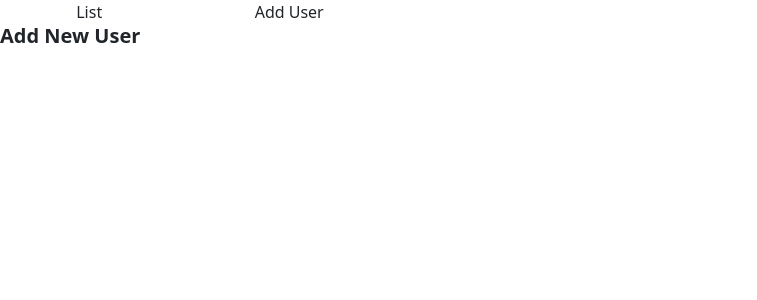
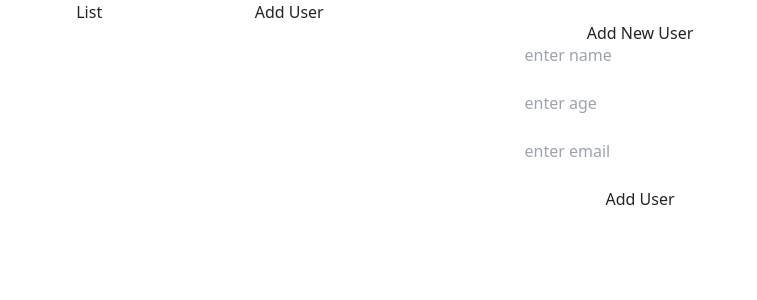
Before and after one commit to raju15022004/React_coder, a React (Vite) app in the folder react_coder/: page /add in a window 1280 px wide. Shown: the top 300 px of the page, without its empty margins (0-757 px from the left). Built offline with nearby package versions, Linux system fonts and the light colour scheme.

Commit message:
UserList.jsx

```diff
--- a/react_coder/src/UserAdd.jsx
+++ b/react_coder/src/UserAdd.jsx
@@ -1,8 +1,33 @@
+import { useState } from "react";
+
 function UserAdd(){
+  const [name,setName]=useState('')
+  const [age,setAge]=useState('')
+  const [email,setEmail]=useState('')
 
+  const createUser=async()=>{
+    console.log(name,age,email);
+
+    const url="http://localhost:3000/users";
+    let response=await fetch(url,{
+      method:'post',
+      body:JSON.stringify({name,email,age})
+    });
+    response=await response.json();
+    if(response){
+      alert("new user added")
+    }
+  }
   return(
-    <div>
-      <h1 className=" user-list-head">Add New User</h1>
+    <div style={{textAlign:"center"}}>
+      <h1>Add New User</h1>
+      <input type="text" onChange={(event)=>setName(event.target.value)} placeholder="enter name"/>
+      <br/><br/>
+      <input type="text"  onChange={(event)=>setAge(event.target.value)}  placeholder="enter age"/>
+      <br/><br/>
+      <input type="text"   onChange={(event)=>setEmail(event.target.value)} placeholder="enter email"/>
+      <br/><br/>
+      <button onClick={createUser}>Add User</button>
     </div>
   )
 }
--- a/react_coder/src/UserList.jsx
+++ b/react_coder/src/UserList.jsx
@@ -5,25 +5,30 @@ function UserList() {
 
   const [usersData, setUserData] = useState([]);
   const [loading, setLoading] = useState(true);
-
+  const url = "http://localhost:3000/users";
   useEffect(() => {
     getUsersData();
   }, []);
 
   const getUsersData = async () => {
 
-    const url = "http://localhost:3000/users";
-
     let response = await fetch(url);
-
     response = await response.json();
-
     console.log(response);
-
     setUserData(response);
-
     setLoading(false);
   };
+
+  const deleteUser=async(id)=>{
+   let response=await fetch(url+"/"+id,{
+    method:'delete'
+   })
+   response=await response.json();
+   if(response){
+    alert("record deleted")
+    getUsersData()
+   }
+  }
 
   return (
     <div>
@@ -32,6 +37,7 @@ function UserList() {
         <li>Name</li>
         <li>Age</li>
         <li>Email</li>
+        <li>Action</li>
       </ul>
 
       {!loading ? (
@@ -46,6 +52,7 @@ function UserList() {
               <li>{user.name}</li>
               <li>{user.age}</li>
               <li>{user.email}</li>
+              <li><button onClick={()=>deleteUser(user.id)}>Delete</button></li>
             </ul>
           );
 
```
Also changed, not shown: 1 other file (tests, documents, lock files or other folders).
